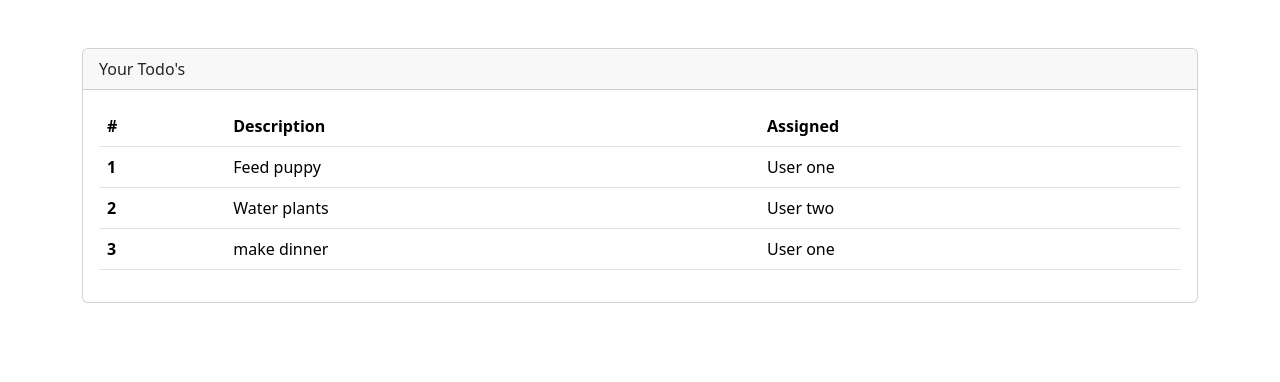
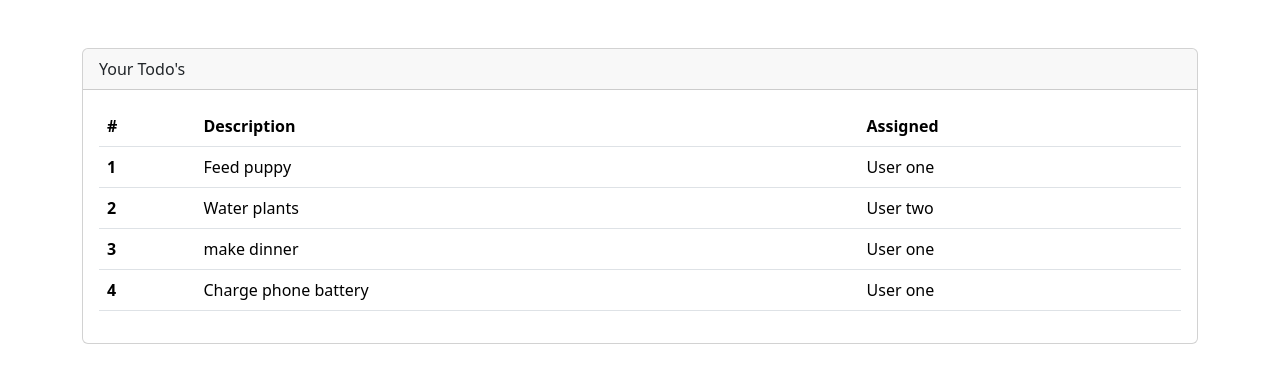
Before and after one commit to Michael-Omoboye/react-springboot, a React (Vite) app: page / in a window 1280 px wide. Shown: the top 382 px of the page. Built offline with nearby package versions, Linux system fonts and the light colour scheme.

Commit message:
mapping each todo to a todorowItem

```diff
--- a/src/App.tsx
+++ b/src/App.tsx
@@ -7,6 +7,7 @@
     { rowNumber: 1, rowDescription: "Feed puppy", rowAssigned: "User one" },
     { rowNumber: 2, rowDescription: "Water plants", rowAssigned: "User two" },
     { rowNumber: 3, rowDescription: "make dinner", rowAssigned: "User one" },
+    { rowNumber: 4, rowDescription: "Charge phone battery", rowAssigned: "User one" }
   ];
 
   return (
--- a/src/components/TodoTable.tsx
+++ b/src/components/TodoTable.tsx
@@ -1,34 +1,25 @@
-import React from 'react'
-import TodoRowItem from './TodoRowItem'
+import React from "react";
+import TodoRowItem from "./TodoRowItem";
 
 export const TodoTable = (props) => {
-
   return (
-    <table className=' table table-hover'>
+    <table className=" table table-hover">
       <thead>
         <tr>
-                <th scope='col'>#</th>
-                <th scope='col'>Description</th>
-                <th scope='col'>Assigned</th>
+          <th scope="col">#</th>
+          <th scope="col">Description</th>
+          <th scope="col">Assigned</th>
         </tr>
       </thead>
       <tbody>
+        {props.todos.map((todo) => (
           <TodoRowItem
-              rowNumber={props.todos[0].rowNumber}
-              rowDescription={props.todos[0].rowDescription}
-              rowAssigned={props.todos[0].rowAssigned}
+            rowNumber={todo.rowNumber}
+            rowDescription={todo.rowDescription}
+            rowAssigned={todo.rowAssigned}
           />
-            <TodoRowItem
-              rowNumber={props.todos[1].rowNumber}
-              rowDescription={props.todos[1].rowDescription}
-              rowAssigned={props.todos[1].rowAssigned}
-            />
-            <TodoRowItem
-              rowNumber={props.todos[2].rowNumber}
-              rowDescription={props.todos[2].rowDescription}
-              rowAssigned={props.todos[2].rowAssigned}
-            />
+        ))}
       </tbody>
     </table>
-  )
-}
+  );
+};
```
Lines whose indentation alone changed are shown as unchanged.
